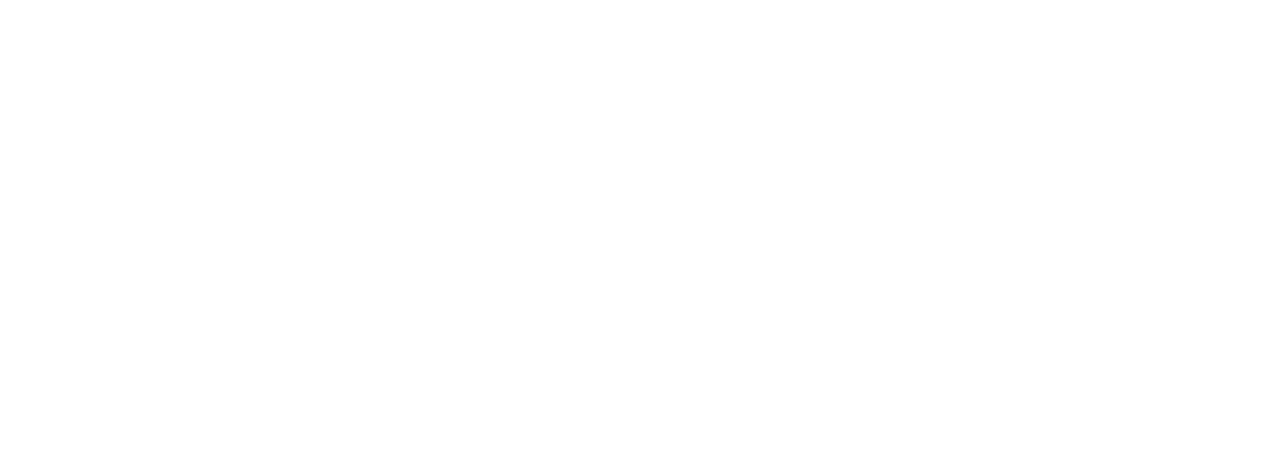
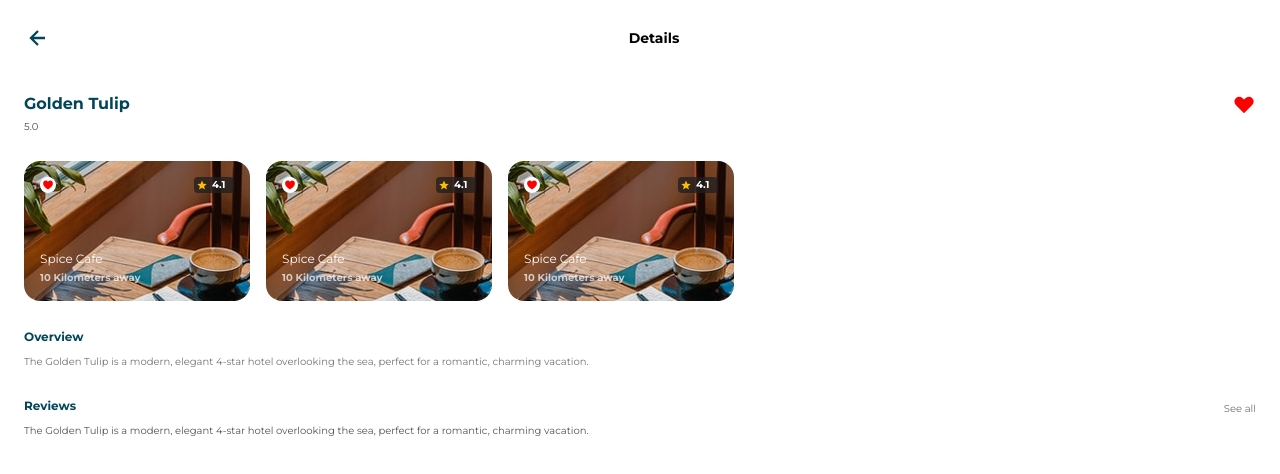
Before and after one commit to ZMG-Community/tonnop-pwa, a React (Create React App) app: page /details in a window 1280 px wide. Before the commit this address had no page. Shown: the top 474 px of the page. Built offline with nearby package versions, Linux system fonts and the light colour scheme.

Commit message:
feat: creating the details page

```diff
--- a/package.json
+++ b/package.json
@@ -9,6 +9,7 @@
     "react": "^18.2.0",
     "react-dom": "^18.2.0",
     "react-icons": "^4.4.0",
+    "react-qr-code": "^2.0.8",
     "react-router-dom": "6",
     "react-scripts": "5.0.1",
     "recoil": "^0.7.5",
--- a/src/components/WalletBalance.tsx
+++ b/src/components/WalletBalance.tsx
@@ -7,9 +7,9 @@
         <p>Wallet Balance</p>
         <h1>NGN500,420.00</h1>
       </div>
-      <div className="plus">
+      <button className="plus">
         <AiOutlinePlus />
-      </div>
+      </button>
     </Wallet>
   );
 }
--- a/src/index.tsx
+++ b/src/index.tsx
@@ -3,6 +3,7 @@
 import { BrowserRouter, Route, Routes } from "react-router-dom";
 import { RecoilRoot } from "recoil";
 import App from "./App";
+import Detailspage from "./pages/Details/Detailspage";
 import Homepage from "./pages/Homepage";
 import KYCOutlet from "./pages/KYC";
 import BVN from "./pages/KYC/BVN";
@@ -39,7 +40,10 @@
           <Route path="password" element={<PasswordSetup />} />
           <Route path="login" element={<Login />} />
           <Route path="reset" element={<Reset />} />
-          <Route path="home" element={<Homepage />} />
+          <Route path="home" element={<Homepage />}>
+            <Route path="spots" element={<KYC />} />
+          </Route>
+          <Route path="details" element={<Detailspage />} />
           <Route path="wallet" element={<Wallet />} />
           <Route path="profile" element={<Profile />} />
         </Routes>
--- /dev/null
+++ b/src/pages/Details/Detailspage.tsx
@@ -0,0 +1,58 @@
+import { BiLeftArrowAlt } from "react-icons/bi";
+import { HiHeart } from "react-icons/hi";
+import { useNavigate } from "react-router-dom";
+import CafeSpots from "../../components/CafeSpots";
+import {
+  CafeImages,
+  DetailBody,
+  DetailsHeader,
+  OverviewContainer,
+  ReviewContainer,
+} from "../../styles/Details/Details";
+import { PageTitle } from "../../styles/KYC/KYC";
+
+export default function Detailspage(props: any) {
+  let navigate = useNavigate();
+  return (
+    <DetailBody>
+      <PageTitle>
+        <BiLeftArrowAlt fontSize="28px" color="var(--brand)" onClick={() => navigate(-1)} />
+        <h3> Details </h3>
+        <div />
+      </PageTitle>
+      <DetailsHeader>
+        <div className="titles">
+          <h2>Golden Tulip</h2>
+          <span>5.0</span>
+        </div>
+        <div className="progress">
+          <HiHeart />
+        </div>
+      </DetailsHeader>
+      <CafeImages>
+        <CafeSpots />
+        <CafeSpots />
+        <CafeSpots />
+      </CafeImages>
+      <OverviewContainer>
+        <h2>Overview</h2>
+        <span>
+          The Golden Tulip is a modern, elegant 4-star hotel overlooking the sea, perfect for a romantic, charming
+          vacation.
+        </span>
+      </OverviewContainer>
+      <ReviewContainer>
+        <div className="title">
+          <h2>Reviews</h2>
+          <div>
+            <span>See all</span>
+          </div>
+        </div>
+        <span>
+          The Golden Tulip is a modern, elegant 4-star hotel overlooking the sea, perfect for a romantic, charming
+          vacation.
+        </span>
+      </ReviewContainer>
+    </DetailBody>
+  );
+}
--- a/src/pages/Homepage.tsx
+++ b/src/pages/Homepage.tsx
@@ -1,13 +1,16 @@
+import { AiOutlineScan } from "react-icons/ai";
 import BottomNav from "../components/BottomNav";
 import CafeSpots from "../components/CafeSpots";
 import Updates from "../components/Updates";
 import UserAvatar from "../components/UserAvatar";
 import WalletBalance from "../components/WalletBalance";
-import { Body } from "../styles/Homepage/Home";
+import { QRButton } from "../styles/Homepage/BottomNav";
+import { Body, Container } from "../styles/Homepage/Home";
 
 export default function Homepage() {
   return (
     <Body>
+      <Container>
         <UserAvatar />
         <WalletBalance />
         <section>
@@ -42,6 +45,22 @@
             <Updates />
           </div>
         </section>
+        <section>
+          <span> recent transactions </span>
+          <div className="list">
+            <Updates />
+            <Updates />
+            <Updates />
+            <Updates />
+            <Updates />
+            <Updates />
+          </div>
+        </section>
+      </Container>
+      <QRButton>
+        <AiOutlineScan fontSize="22px" />
+        <p> Scan QR</p>
+      </QRButton>
       <BottomNav />
     </Body>
   );
--- /dev/null
+++ b/src/styles/Details/Details.ts
@@ -0,0 +1,89 @@
+import styled from "styled-components";
+
+
+export const DetailBody = styled.div`
+  padding: 24px 24px 0 ;
+`
+export const DetailsHeader = styled.div`
+  margin:40px 0 16px;
+  display: flex;
+  align-items: flex-start;
+  justify-content: space-between;
+  width: 100%;
+  h2{
+    color: var(--brand);
+    margin-bottom: 0;
+    font-size: 16px;
+    font-weight: 700;
+  }
+  span{
+    font-size: 10px;
+    color: black;
+    font-weight: 400;
+  }
+  .progress{
+    width: 24px;
+    height: 24px;
+    font-weight: 700;
+    font-size:24px;
+    color: red;
+    text-align: center;
+    display: flex;
+    align-items: center;
+    justify-content: center;
+    flex-shrink: 0;
+  }
+`
+export const CafeImages = styled.div`
+  margin: 16px 0 24px;
+  display: flex;
+  align-items: flex-start;
+  gap: 16px;
+  overflow-x:scroll ;
+`
+
+export const OverviewContainer = styled.div`
+  h2{
+    color: var(--brand);
+    margin-bottom: 2px;
+    font-size: 12px;
+    font-weight: 700;
+  }
+  span{
+    font-size: 10px;
+    color: #3C3939;
+    font-weight: 400;
+    line-height: 15.6px;
+  }
+  .map_container {
+    margin-top: 16px;
+  }
+`
+export const ReviewContainer = styled.div`
+  margin-top: 24px;
+  .title{
+    display: flex;
+    align-items:center;
+    justify-content: space-between;
+    h2{
+      color: var(--brand);
+      margin-bottom: 2px;
+      font-size: 12px;
+      font-weight: 700;
+    }
+    span{
+      font-size: 10px;
+      font-weight: 400;
+      line-height: 14px;
+      color: #3C3939;
+    }
+  }
+  span{
+    font-size: 10px;
+    font-weight: 400;
+    line-height: 15.6px;
+  }
+  .map_container {
+    margin-top: 16px;
+  }
+`
--- a/src/styles/Homepage/BottomNav.ts
+++ b/src/styles/Homepage/BottomNav.ts
@@ -8,10 +8,11 @@
   display: flex;
   justify-content: space-between;
   align-items: flex-start;
+  border-top: 1px solid #0D387130;
   position: absolute;
   bottom: 0;
   left: 0;
-  border-top: 1px solid #0D387130;
+  right: 0;
   .icon{
     text-align: center;
     a{
@@ -25,3 +26,26 @@
     }
   }
 `
+export const QRButton = styled.div`
+  outline: none;
+  background-color: var(--brand);
+  color: white;
+  height: 54px;
+  border-radius: 50px;
+  width: 137px;
+  font-weight: 600;
+  font-size: 14px;
+  text-align: center;
+  border: none;
+  transition: all 0.2s ease-in;
+  position: absolute;
+  bottom: 112px;
+  right: 24px;
+  text-align: center;
+  display: flex;
+  align-items: center;
+  justify-content: center;
+  p{
+    margin-left: 10px;
+  }
+`
--- a/src/styles/Homepage/Home.ts
+++ b/src/styles/Homepage/Home.ts
@@ -3,7 +3,9 @@
 import walletBg from "../../images/walletBg.png";
 
 export const Body = styled.div`
-  padding: 24px;
+  padding: 24px 24px 0;
+  height: 100vh;
+  position: relative;
   section{
     padding:16px 0 0;
     span{
@@ -20,8 +22,15 @@
       overflow-x: scroll;
     }
   }
+  .bottom{
+  }
 `
-
+export const Container = styled.div`
+  height: 90%;
+  overflow: scroll;
+  padding-bottom: 30px;
+  position: relative;
+`
 export const UserHeader = styled.div`
   display: flex;
   align-items: flex-start;
@@ -92,6 +101,8 @@
     justify-content: center;
     font-size: 32px;
     color: white;
+    outline: 0;
+    border: none;
   }
 `
 
```
Also changed, not shown: 1 other file (tests, documents, lock files or other folders). Lines whose indentation alone changed are shown as unchanged.
